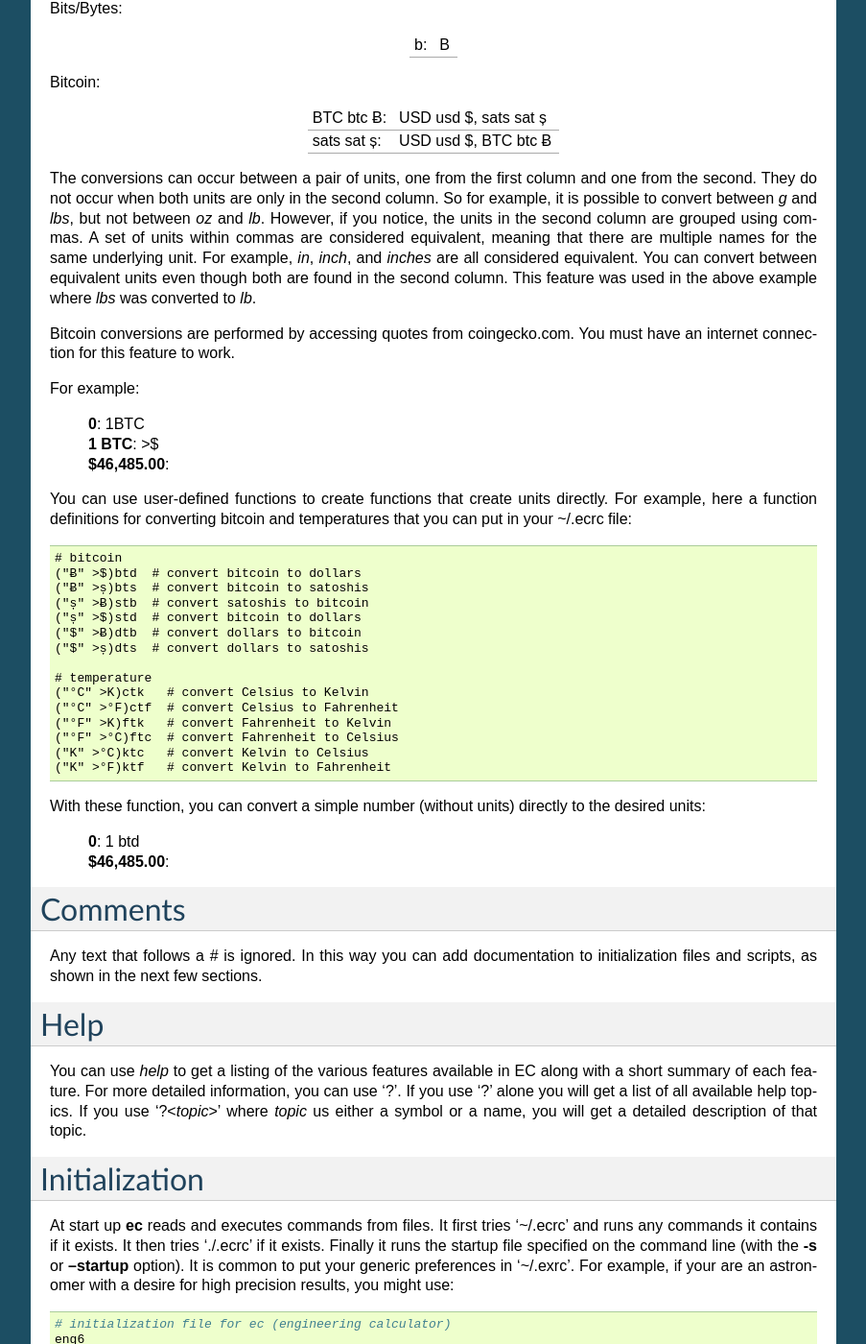
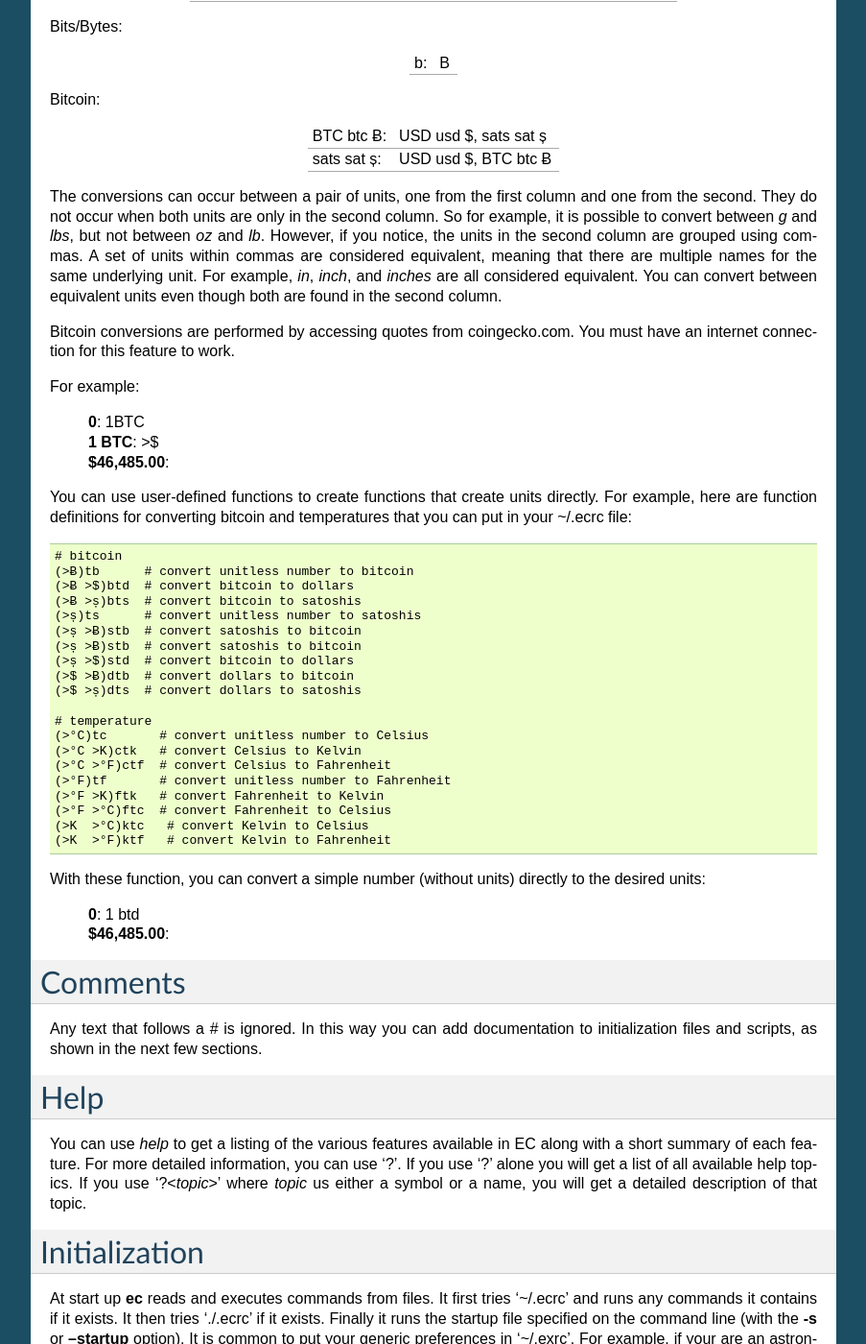
Before and after one commit to KenKundert/ec, a Sphinx documentation site: the page built from doc/user.rst, in a window 1280 px wide and 1400 px high, scrolled down 8610 px. Shown: the whole window at 96% size, without its empty margins (198-1101 px from the left). Built offline with Sphinx 7.4.7, drawn with Linux system fonts in a browser that asks for light colours; some of the changed text lies outside the part shown.

Commit message:
refine the documentation

```diff
--- a/doc/create-manpage.py
+++ b/doc/create-manpage.py
@@ -381,17 +381,18 @@
        >«units»
 
     where «units» are the desired units.  «units» must be a simple identifier
-    though the first character is allowed to one of a small number of special
-    characters that typically begin units.  Specifically, ``$°ÅɃș``.  «units»
-    must be immediately adjacent to the >.  If the value in the *x* register has
-    units, the value will be converted to the new units.  If the value does not
-    have units, its units will be set to «units».
+    though the first character is allowed to be one of a small number of special
+    characters that typically begin units.  Specifically, $, °, Å, Ƀ, or ș``.
+    «units» must be immediately adjacent to the >.  If the value in the *x*
+    register has units, the value will be converted to the new units.  If the
+    value does not have units, its units will be set to «units».
 
-    For example, to convert grams to pounds:
+    For example, to convert grams to pounds and back:
 
         |   **0**: 100kg
         |   **100 kg**: >lbs
-        |   **220.46 lbs**:
+        |   **220.46 lbs**: >g
+        |   **100 kg**:
 
     The following example is a little contrived to show two things.  First,
     a value with no units gets assigned the specified units when subject to
@@ -452,8 +453,7 @@
     are considered equivalent, meaning that there are multiple names for the
     same underlying unit.  For example, *in*, *inch*, and *inches* are all
     considered equivalent. You can convert between equivalent units even though
-    both are found in the second column. This feature was used in the above
-    example where *lbs* was converted to *lb*.
+    both are found in the second column.
 
     Bitcoin conversions are performed by accessing quotes from coingecko.com.
     You must have an internet connection for this feature to work.
@@ -465,24 +465,29 @@
         |   **$46,485.00**:
 
     You can use user-defined functions to create functions that create units
-    directly.  For example, here a function definitions for converting bitcoin
+    directly.  For example, here are function definitions for converting bitcoin
     and temperatures that you can put in your ~/.ecrc file::
 
         # bitcoin
-        ("Ƀ" >$)btd  # convert bitcoin to dollars
-        ("Ƀ" >ș)bts  # convert bitcoin to satoshis
-        ("ș" >Ƀ)stb  # convert satoshis to bitcoin
-        ("ș" >$)std  # convert bitcoin to dollars
-        ("$" >Ƀ)dtb  # convert dollars to bitcoin
-        ("$" >ș)dts  # convert dollars to satoshis
+        (>Ƀ)tb      # convert unitless number to bitcoin
+        (>Ƀ >$)btd  # convert bitcoin to dollars
+        (>Ƀ >ș)bts  # convert bitcoin to satoshis
+        (>ș)ts      # convert unitless number to satoshis
+        (>ș >Ƀ)stb  # convert satoshis to bitcoin
+        (>ș >Ƀ)stb  # convert satoshis to bitcoin
+        (>ș >$)std  # convert bitcoin to dollars
+        (>$ >Ƀ)dtb  # convert dollars to bitcoin
+        (>$ >ș)dts  # convert dollars to satoshis
 
         # temperature
-        ("°C" >K)ctk   # convert Celsius to Kelvin
-        ("°C" >°F)ctf  # convert Celsius to Fahrenheit
-        ("°F" >K)ftk   # convert Fahrenheit to Kelvin
-        ("°F" >°C)ftc  # convert Fahrenheit to Celsius
-        ("K" >°C)ktc   # convert Kelvin to Celsius
-        ("K" >°F)ktf   # convert Kelvin to Fahrenheit
+        (>°C)tc       # convert unitless number to Celsius
+        (>°C >K)ctk   # convert Celsius to Kelvin
+        (>°C >°F)ctf  # convert Celsius to Fahrenheit
+        (>°F)tf       # convert unitless number to Fahrenheit
+        (>°F >K)ftk   # convert Fahrenheit to Kelvin
+        (>°F >°C)ftc  # convert Fahrenheit to Celsius
+        (>K  >°C)ktc   # convert Kelvin to Celsius
+        (>K  >°F)ktf   # convert Kelvin to Fahrenheit
 
     With these function, you can convert a simple number (without units)
     directly to the desired units:
--- a/doc/create-manual.py
+++ b/doc/create-manual.py
@@ -359,17 +359,18 @@
        >«units»
 
     where «units» are the desired units.  «units» must be a simple identifier
-    though the first character is allowed to one of a small number of special
-    characters that typically begin units.  Specifically, ``$°ÅɃș``.  «units»
-    must be immediately adjacent to the >.  If the value in the *x* register has
-    units, the value will be converted to the new units.  If the value does not
-    have units, its units will be set to «units».
+    though the first character is allowed to be one of a small number of special
+    characters that typically begin units.  Specifically, $, °, Å, Ƀ, or ș``.
+    «units» must be immediately adjacent to the >.  If the value in the *x*
+    register has units, the value will be converted to the new units.  If the
+    value does not have units, its units will be set to «units».
 
-    For example, to convert grams to pounds:
+    For example, to convert grams to pounds and back:
 
         |   **0**: 100kg
         |   **100 kg**: >lbs
-        |   **220.46 lbs**:
+        |   **220.46 lbs**: >g
+        |   **100 kg**:
 
     The following example is a little contrived to show two things.  First,
     a value with no units gets assigned the specified units when subject to
@@ -430,8 +431,7 @@
     are considered equivalent, meaning that there are multiple names for the
     same underlying unit.  For example, *in*, *inch*, and *inches* are all
     considered equivalent. You can convert between equivalent units even though
-    both are found in the second column. This feature was used in the above
-    example where *lbs* was converted to *lb*.
+    both are found in the second column.
 
     Bitcoin conversions are performed by accessing quotes from coingecko.com.
     You must have an internet connection for this feature to work.
@@ -443,24 +443,29 @@
         |   **$46,485.00**:
 
     You can use user-defined functions to create functions that create units
-    directly.  For example, here a function definitions for converting bitcoin
+    directly.  For example, here are function definitions for converting bitcoin
     and temperatures that you can put in your ~/.ecrc file::
 
         # bitcoin
-        ("Ƀ" >$)btd  # convert bitcoin to dollars
-        ("Ƀ" >ș)bts  # convert bitcoin to satoshis
-        ("ș" >Ƀ)stb  # convert satoshis to bitcoin
-        ("ș" >$)std  # convert bitcoin to dollars
-        ("$" >Ƀ)dtb  # convert dollars to bitcoin
-        ("$" >ș)dts  # convert dollars to satoshis
+        (>Ƀ)tb      # convert unitless number to bitcoin
+        (>Ƀ >$)btd  # convert bitcoin to dollars
+        (>Ƀ >ș)bts  # convert bitcoin to satoshis
+        (>ș)ts      # convert unitless number to satoshis
+        (>ș >Ƀ)stb  # convert satoshis to bitcoin
+        (>ș >Ƀ)stb  # convert satoshis to bitcoin
+        (>ș >$)std  # convert bitcoin to dollars
+        (>$ >Ƀ)dtb  # convert dollars to bitcoin
+        (>$ >ș)dts  # convert dollars to satoshis
 
         # temperature
-        ("°C" >K)ctk   # convert Celsius to Kelvin
-        ("°C" >°F)ctf  # convert Celsius to Fahrenheit
-        ("°F" >K)ftk   # convert Fahrenheit to Kelvin
-        ("°F" >°C)ftc  # convert Fahrenheit to Celsius
-        ("K" >°C)ktc   # convert Kelvin to Celsius
-        ("K" >°F)ktf   # convert Kelvin to Fahrenheit
+        (>°C)tc       # convert unitless number to Celsius
+        (>°C >K)ctk   # convert Celsius to Kelvin
+        (>°C >°F)ctf  # convert Celsius to Fahrenheit
+        (>°F)tf       # convert unitless number to Fahrenheit
+        (>°F >K)ftk   # convert Fahrenheit to Kelvin
+        (>°F >°C)ftc  # convert Fahrenheit to Celsius
+        (>K  >°C)ktc   # convert Kelvin to Celsius
+        (>K  >°F)ktf   # convert Kelvin to Fahrenheit
 
     With these function, you can convert a simple number (without units)
     directly to the desired units:
--- a/doc/user.rst
+++ b/doc/user.rst
@@ -502,8 +503,7 @@
 are considered equivalent, meaning that there are multiple names for the
 same underlying unit.  For example, *in*, *inch*, and *inches* are all
 considered equivalent. You can convert between equivalent units even though
-both are found in the second column. This feature was used in the above
-example where *lbs* was converted to *lb*.
+both are found in the second column.
 
 Bitcoin conversions are performed by accessing quotes from coingecko.com.
 You must have an internet connection for this feature to work.
@@ -515,24 +515,29 @@
     |   **$46,485.00**:
 
 You can use user-defined functions to create functions that create units
-directly.  For example, here a function definitions for converting bitcoin
+directly.  For example, here are function definitions for converting bitcoin
 and temperatures that you can put in your ~/.ecrc file::
 
     # bitcoin
-    ("Ƀ" >$)btd  # convert bitcoin to dollars
-    ("Ƀ" >ș)bts  # convert bitcoin to satoshis
-    ("ș" >Ƀ)stb  # convert satoshis to bitcoin
-    ("ș" >$)std  # convert bitcoin to dollars
-    ("$" >Ƀ)dtb  # convert dollars to bitcoin
-    ("$" >ș)dts  # convert dollars to satoshis
+    (>Ƀ)tb      # convert unitless number to bitcoin
+    (>Ƀ >$)btd  # convert bitcoin to dollars
+    (>Ƀ >ș)bts  # convert bitcoin to satoshis
+    (>ș)ts      # convert unitless number to satoshis
+    (>ș >Ƀ)stb  # convert satoshis to bitcoin
+    (>ș >Ƀ)stb  # convert satoshis to bitcoin
+    (>ș >$)std  # convert bitcoin to dollars
+    (>$ >Ƀ)dtb  # convert dollars to bitcoin
+    (>$ >ș)dts  # convert dollars to satoshis
 
     # temperature
-    ("°C" >K)ctk   # convert Celsius to Kelvin
-    ("°C" >°F)ctf  # convert Celsius to Fahrenheit
-    ("°F" >K)ftk   # convert Fahrenheit to Kelvin
-    ("°F" >°C)ftc  # convert Fahrenheit to Celsius
-    ("K" >°C)ktc   # convert Kelvin to Celsius
-    ("K" >°F)ktf   # convert Kelvin to Fahrenheit
+    (>°C)tc       # convert unitless number to Celsius
+    (>°C >K)ctk   # convert Celsius to Kelvin
+    (>°C >°F)ctf  # convert Celsius to Fahrenheit
+    (>°F)tf       # convert unitless number to Fahrenheit
+    (>°F >K)ftk   # convert Fahrenheit to Kelvin
+    (>°F >°C)ftc  # convert Fahrenheit to Celsius
+    (>K  >°C)ktc   # convert Kelvin to Celsius
+    (>K  >°F)ktf   # convert Kelvin to Fahrenheit
 
 With these function, you can convert a simple number (without units)
 directly to the desired units:
```
Also changed, not shown: other parts of doc/user.rst (+8 -7 lines), 1 other file.
